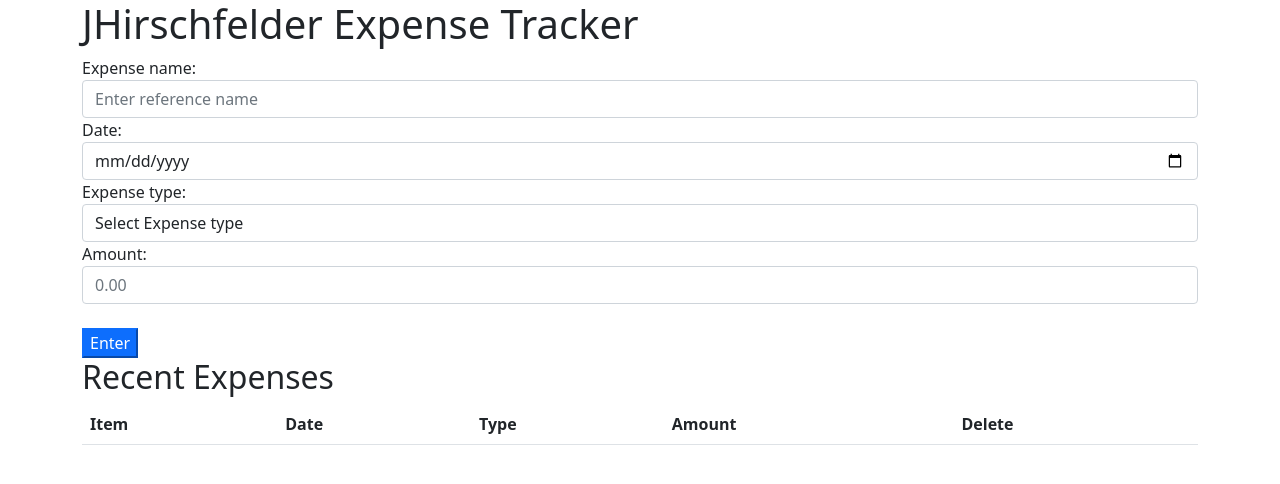
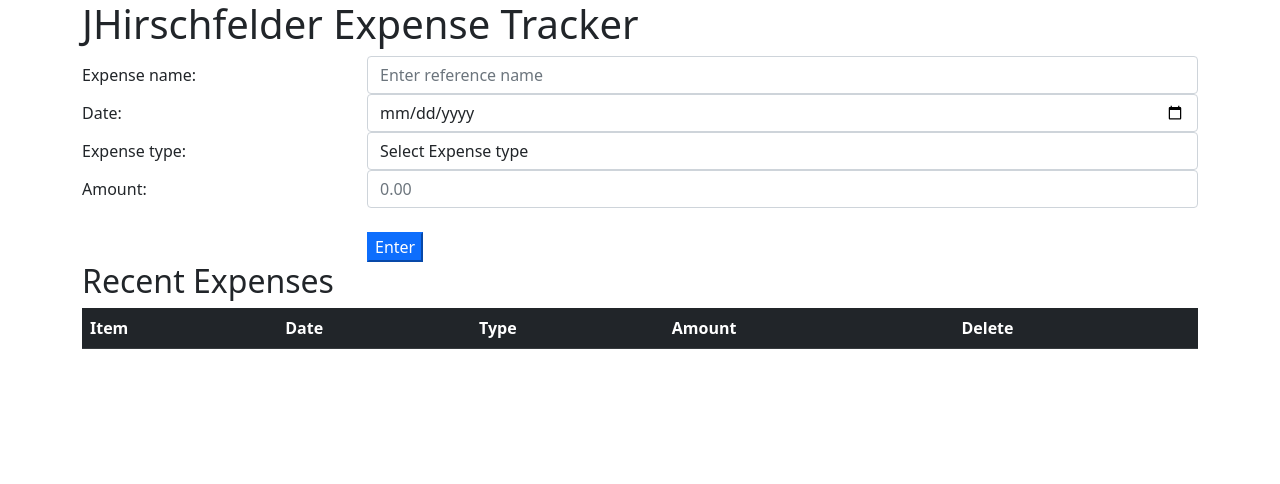
Before and after one commit to JHirschfelder/Expense-tracker-app, a React (Create React App) app: page / in a window 1280 px wide. Shown: the top 484 px of the page. Built offline with nearby package versions, Linux system fonts and the light colour scheme.

Commit message:
some styling, added background img file

```diff
--- a/src/Components/DataEntry.js
+++ b/src/Components/DataEntry.js
@@ -74,7 +74,9 @@ class DataEntry extends React.Component {
     return (
       <>
       <form onSubmit={this.handleSubmit}>
-        <label>Expense name:</label>
+        <div className="form-group row">
+          <label className="col-sm-3 col-form-label">Expense name:</label>
+            <div className="col-sm-9">
                 <input
                   type="text"
                   value={this.state.input.name}
@@ -84,8 +86,12 @@ class DataEntry extends React.Component {
                   className="form-control"
                   required
                   />
+            </div>
+        </div>
 
-        <label>Date:</label>
+        <div className="form-group row">
+          <label className="col-sm-3 col-form-label">Date:</label>
+            <div className="col-sm-9">
               <input
                 type="date"
                 value={this.state.input.date}
@@ -94,8 +100,12 @@ class DataEntry extends React.Component {
                 className="form-control"
                 required
               />
+            </div>
+        </div>
 
-        <label>Expense type:</label>
+        <div className="form-group row">
+          <label className="col-sm-3 col-form-label">Expense type:</label>
+            <div className="col-sm-9">
               <select
                 value={this.state.input.type}
                 name="type"
@@ -110,8 +120,12 @@ class DataEntry extends React.Component {
                   <option value="Crypto">Crypto</option>
                   <option value="Other">Other</option>
               </select>
+            </div>
+        </div>
 
-        <label>Amount:</label>
+        <div className="form-group row">
+          <label className="col-sm-3 col-form-label">Amount:</label>
+            <div className="col-sm-9">
               <input
                 type="number"
                 value={this.state.input.amount}
@@ -121,8 +135,15 @@ class DataEntry extends React.Component {
                 className="form-control"
                 required
               />
+            </div>
+        </div>
         <br/>
+
+        <div class="row">
+          <div class="col-sm-9 offset-sm-3">
             <button type="submit" className="btn-primary">Enter</button>
+          </div>
+        </div>
 
 
 
--- a/src/Components/RenderTable.js
+++ b/src/Components/RenderTable.js
@@ -8,7 +8,7 @@ class RenderTable extends React.Component {
       <ExpenseLine key={expense.id} lineID={expense.id} name={expense.name} date={expense.date} type={expense.type} amount={expense.amount} onDelete={this.props.handleDelete}/>)
 
     return (
-        <table className="table">
+        <table className="table table-striped table-dark">
           <thead>
             <tr>
                 <th>Item</th>
```
Also changed, not shown: src/App.js (+7 -4 lines), src/images/background.jpg (added). Lines whose indentation alone changed are shown as unchanged.
